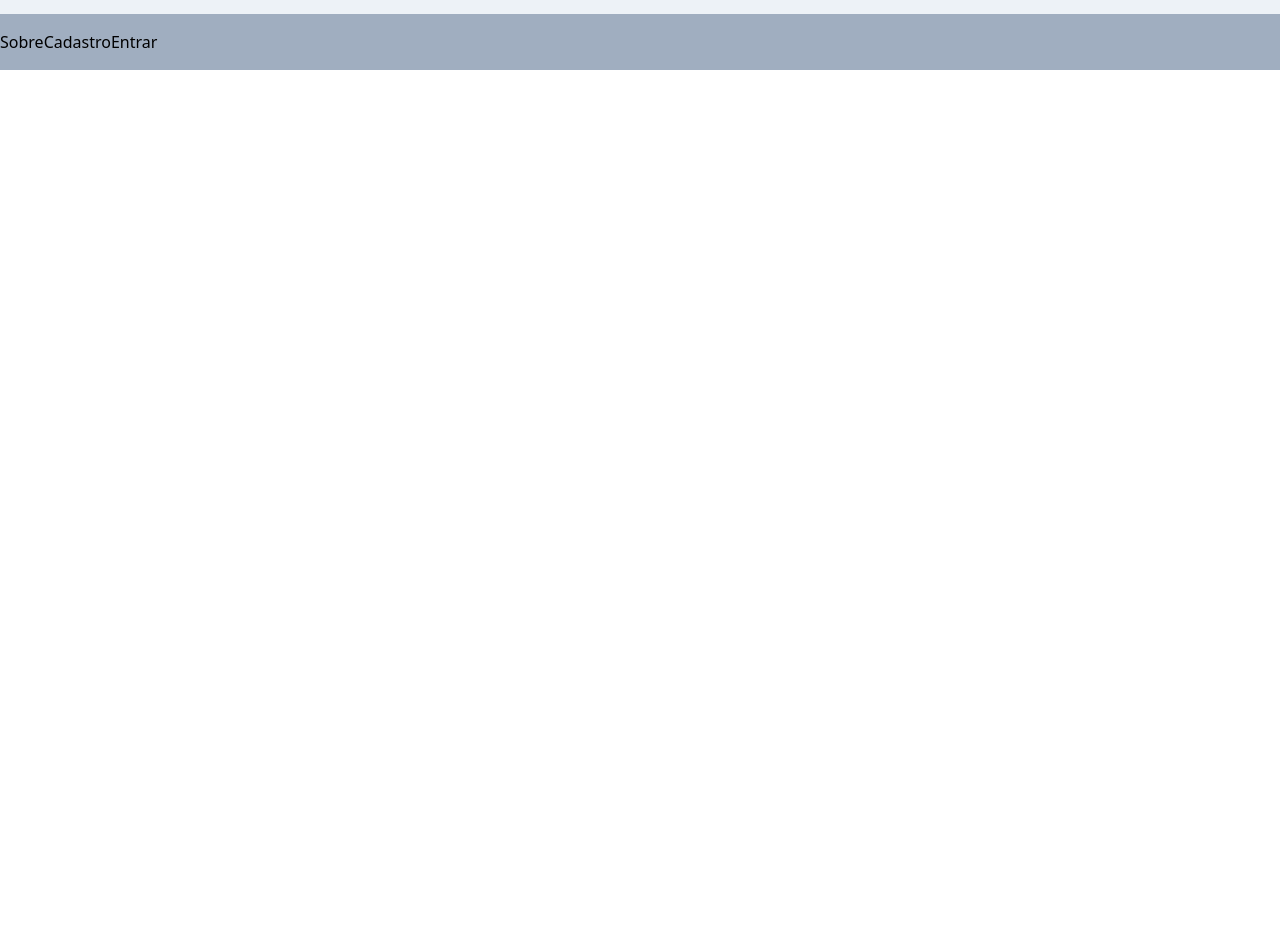
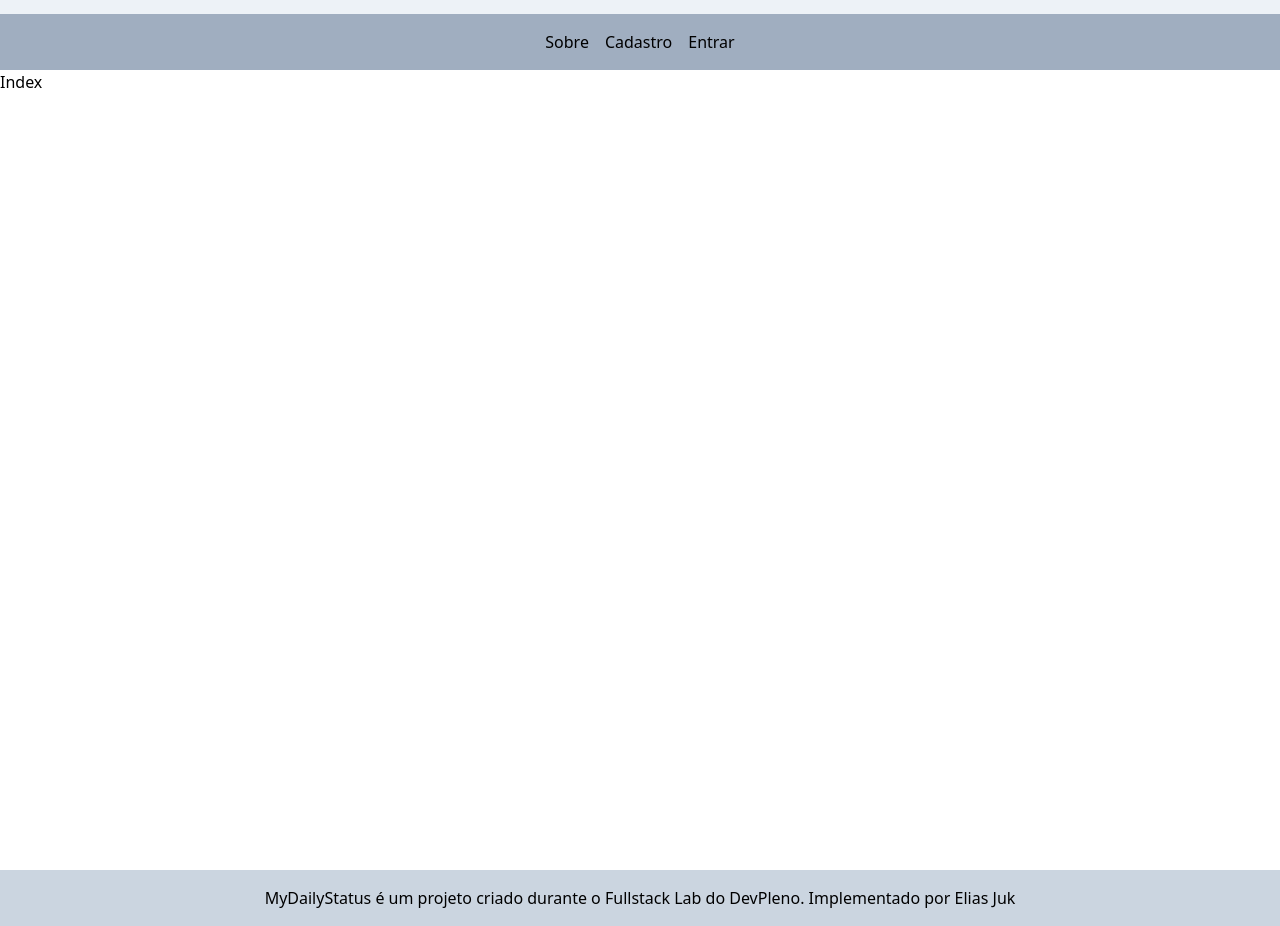
Before and after one commit to EliasJuk/MyDailyStatus, a Next.js app in the folder web/: page / in a window 1280 px wide. Shown: the part 114-1040 px from the top of the page. Before the commit the page ends 800 px from the top, so only its background shows below. Built offline with nearby package versions, Linux system fonts and the light colour scheme.

Commit message:
:dizzy: Estilizar pages

```diff
--- /dev/null
+++ b/web/components/Footer.js
@@ -0,0 +1,12 @@
+import React from 'react'
+
+const Footer = () => {
+    return(
+        <div className="py-4 text-center bg-gray-400">
+            MyDailyStatus é um projeto criado durante o Fullstack Lab do DevPleno.
+            Implementado por <a href="https://www.linkedin.com/in/eliaspjuk/" target="_blank">Elias Juk</a>
+        </div>
+    )
+}
+
+export default Footer
--- a/web/components/Navbar.js
+++ b/web/components/Navbar.js
@@ -1,18 +1,20 @@
 import React from 'react'
 import Link from 'next/link'
 
+const NavLink = ({ href, children }) => {
+    return (
+        <Link href={href}>
+            <a className='p-2 hover:underline hover:text-red-800'>{children}</a>
+        </Link>
+    )
+}
+
 const Navbar = () => {
     return(
-        <div className="bg-gray-500 py-4">
-            <Link href="/sobre">
-                <a>Sobre</a>
-            </Link>
-            <Link href="/cadastro">
-                <a>Cadastro</a>
-            </Link>
-            <Link href="/entrar">
-                <a>Entrar</a>
-            </Link>
+        <div className="bg-gray-500 py-4 text-center">
+            <NavLink href='/sobre'>Sobre</NavLink>
+            <NavLink href='/cadastro'>Cadastro</NavLink>
+            <NavLink href='/entrar'>Entrar</NavLink>
         </div>
     )
 }
--- a/web/pages/_app.js
+++ b/web/pages/_app.js
@@ -1,10 +1,18 @@
 import React from 'react'
 import '../styles/styles.css'
+import Header from '../components/Header'
+import Footer from '../components/Footer'
 
 const App = ({ Component, pageProps }) => {
     return (
         <div>
-            <Component {...pageProps} />
+            <Header />
+            <div className="min-h-screen container mx-auto">
+                <Component {...pageProps} />
+            </div>
+            <div>
+                <Footer />
+            </div>
         </div>
     )
 }
--- a/web/pages/cadastro.js
+++ b/web/pages/cadastro.js
@@ -0,0 +1,9 @@
+import React from 'react'
+
+const Cadastro = () => {
+    return (
+        <h1></h1>
+    )
+}
+
+export default Cadastro
--- a/web/pages/entrar.js
+++ b/web/pages/entrar.js
@@ -0,0 +1,9 @@
+import React from 'react'
+
+const Entar = () => {
+    return (
+        <h1></h1>
+    )
+}
+
+export default Entar
--- a/web/pages/index.js
+++ b/web/pages/index.js
@@ -1,11 +1,10 @@
 import React from 'react'
 import Header from '../components/Header'
-
 
 const Index = () => {
     return (
         <div>
-            <Header />
+            Index
         </div>
     )
 }
--- a/web/pages/sobre.js
+++ b/web/pages/sobre.js
@@ -0,0 +1,9 @@
+import React from 'react'
+
+const Sobre = () => {
+    return(
+        <h1></h1>
+    )
+}
+
+export default Sobre
```
Also changed, not shown: 1 other file (tests, documents, lock files or other folders).
